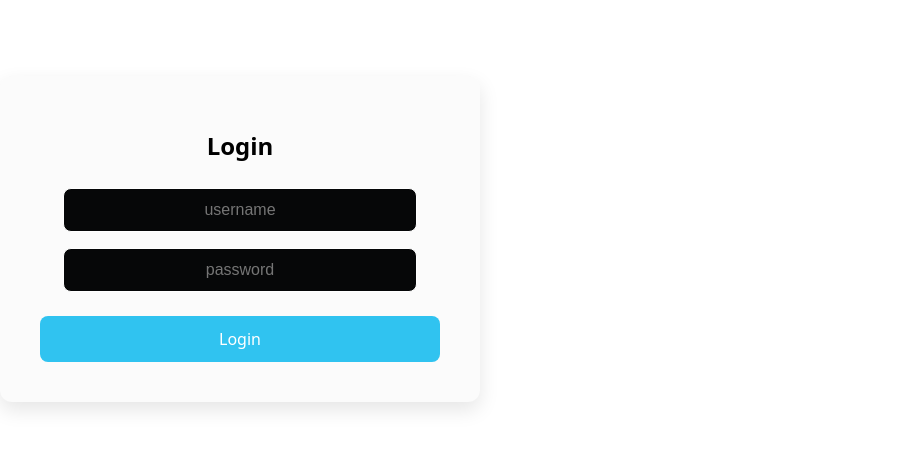
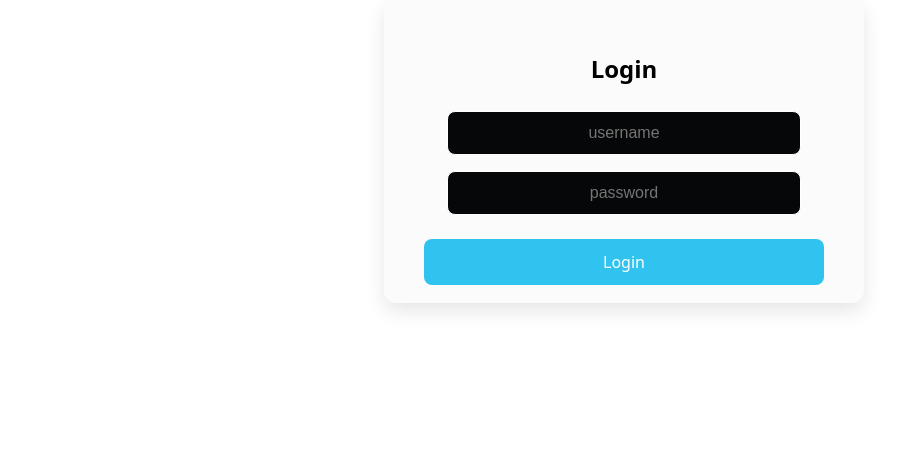
Before and after one commit to RITStudentDev/QuackOverflow, a React app in the folder DuckOverflow/frontend/: page /login in a window 1280 px wide. Shown: the part 161-610 px from the top of the page, without its empty margins (0-919 px from the left). Built offline with nearby package versions, Linux system fonts and the light colour scheme; no server answers; the HTML template or start-up script is replaced by a standard one.

Commit message:
fixed some stupid front end stuff

```diff
--- a/DuckOverflow/frontend/src/App.jsx
+++ b/DuckOverflow/frontend/src/App.jsx
@@ -20,6 +20,7 @@ function App() {
         <Route path="/login" element={<Login/>}/>
         <Route path="/questions" element={<Questions/>}/>
         <Route path="post/:id" element={<PostDetails/>}/>
+        <Route path="/mainapi" element={<Gemini/>}/>
       </Routes>
     </Router>
 
--- a/DuckOverflow/frontend/src/components/Login.jsx
+++ b/DuckOverflow/frontend/src/components/Login.jsx
@@ -20,6 +20,7 @@ export default function Login() {
 
 
     return (
+        <div className="login">
         <div className="login-container">
 
             <h2 className="login-title">Login</h2>
@@ -41,6 +42,7 @@ export default function Login() {
             </button>
 
         </div>
+        </div>
     )
 
 };
--- a/DuckOverflow/frontend/src/mod/mapi.css
+++ b/DuckOverflow/frontend/src/mod/mapi.css
@@ -54,7 +54,7 @@ body {
 }
 
 .container {
-    margin-top: 8vh;
+    margin-top: 4vh;
     margin-left: 25vw;
     width: 50vw;
     height: 30vh;
--- a/DuckOverflow/frontend/src/styles/Login.css
+++ b/DuckOverflow/frontend/src/styles/Login.css
@@ -1,9 +1,18 @@
+.login {
+    display: flex;
+    height: 100vh;
+    width: 100vw;
+    overflow: hidden;
+}
 .login-container {
+    margin-top: 20vh;
+    margin-left: 30vw;
     background: #FBFBFB;
     padding: 2rem 2.5rem;
     border-radius: 12px;
     box-shadow: 0 8px 20px rgba(0, 0, 0, 0.1);
     width: 100%;
+    height: 30vh;
     max-width: 400px;
     text-align: center;
 }
--- a/DuckOverflow/frontend/src/styles/Signup.css
+++ b/DuckOverflow/frontend/src/styles/Signup.css
@@ -1,5 +1,6 @@
 
     .signup-form {
+    margin-left: 33.5vw;
     background: #FBFBFB;
     padding: 2rem 2.5rem;
     border-radius: 12px;
@@ -64,3 +65,8 @@
     color: green;
     margin-top: 1rem;
   }
+
+  .login-redirect-button {
+    margin-top: 50px;
+    margin-left: 42.5vw;
+  }
```
Also changed, not shown: DuckOverflow/frontend/src/assets/download.jpg (added).
